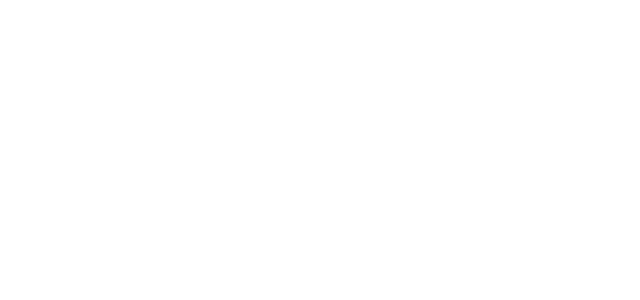
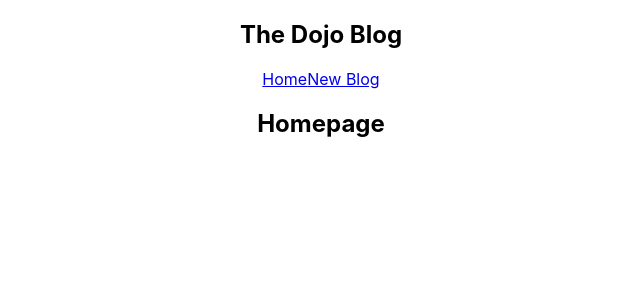
Before and after one commit to bibmode/dojo-blog, a React (Create React App) app: page / in a window 1280 px wide. Shown: the top 300 px of the page, without its empty margins (319-959 px from the left). Built offline with nearby package versions, Linux system fonts and the light colour scheme.

Commit message:
home page and nav bar scaffolding

```diff
--- a/src/App.js
+++ b/src/App.js
@@ -1,7 +1,16 @@
 import "./App.css";
+import Navbar from "./Navbar";
+import Home from "./Home";
 
 function App() {
-  return <div className="App"></div>;
+  return (
+    <div className="App">
+      <Navbar />
+      <div className="content">
+        <Home />
+      </div>
+    </div>
+  );
 }
 
 export default App;
--- /dev/null
+++ b/src/Home.js
@@ -0,0 +1,9 @@
+const Home = () => {
+  return (
+    <div className="home">
+      <h2>Homepage</h2>
+    </div>
+  );
+};
+
+export default Home;
--- /dev/null
+++ b/src/Navbar.js
@@ -0,0 +1,13 @@
+const Navbar = () => {
+  return (
+    <nav className="navbar">
+      <h1>The Dojo Blog</h1>
+      <div className="links">
+        <a href="/">Home</a>
+        <a href="/create">New Blog</a>
+      </div>
+    </nav>
+  );
+};
+
+export default Navbar;
```
